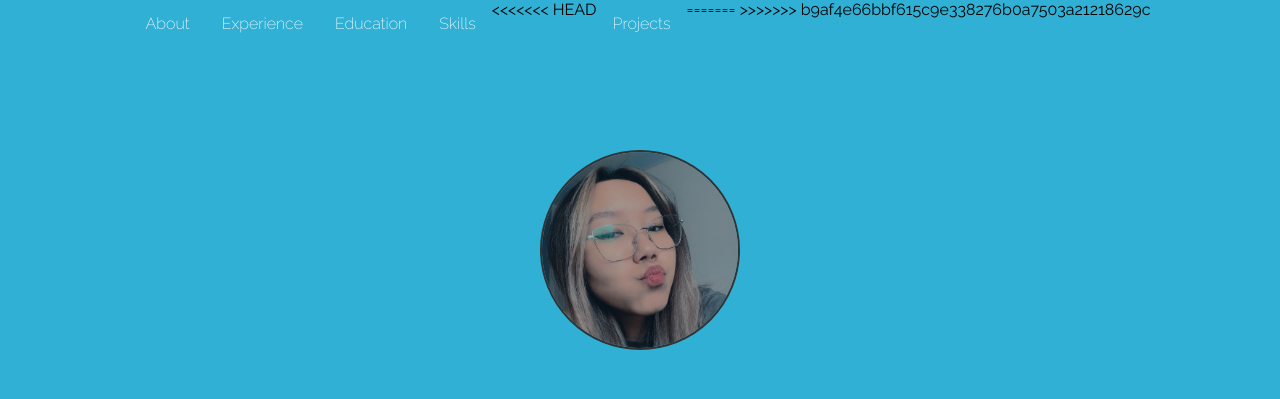
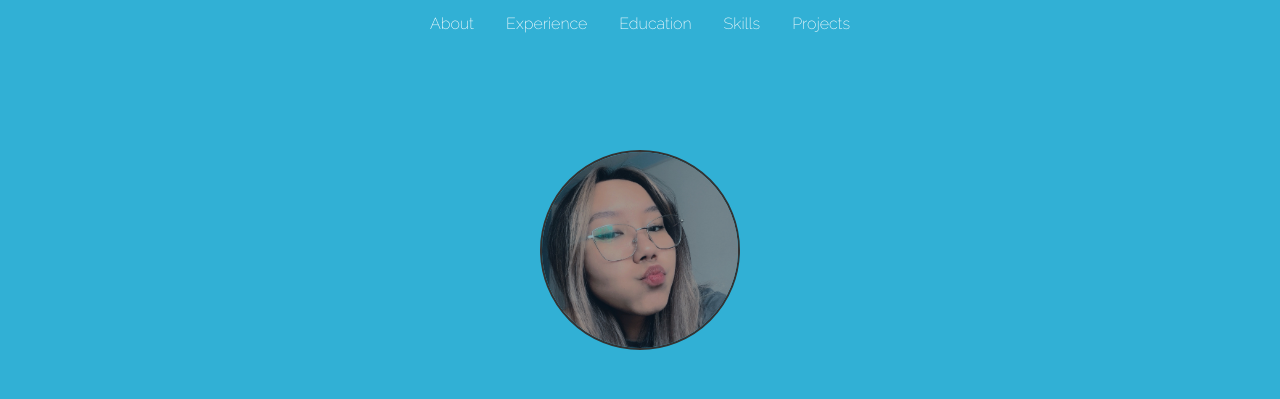
Before and after one commit to mvoodi/my_cv_page, a plain HTML site: page index.html in a window 1280 px wide. Shown: the top 399 px of the page. Drawn offline with Linux system fonts and the light colour scheme.

Commit message:
Update index.html

```diff
--- a/index.html
+++ b/index.html
@@ -15,10 +15,7 @@
       <a href="#experience">Experience</a>
       <a href="#education">Education</a>
       <a href="#skills">Skills</a>
-<<<<<<< HEAD
       <a href="#projects">Projects</a>
-=======
->>>>>>> b9af4e66bbf615c9e338276b0a7503a21218629c
     </div>
 
 
```
